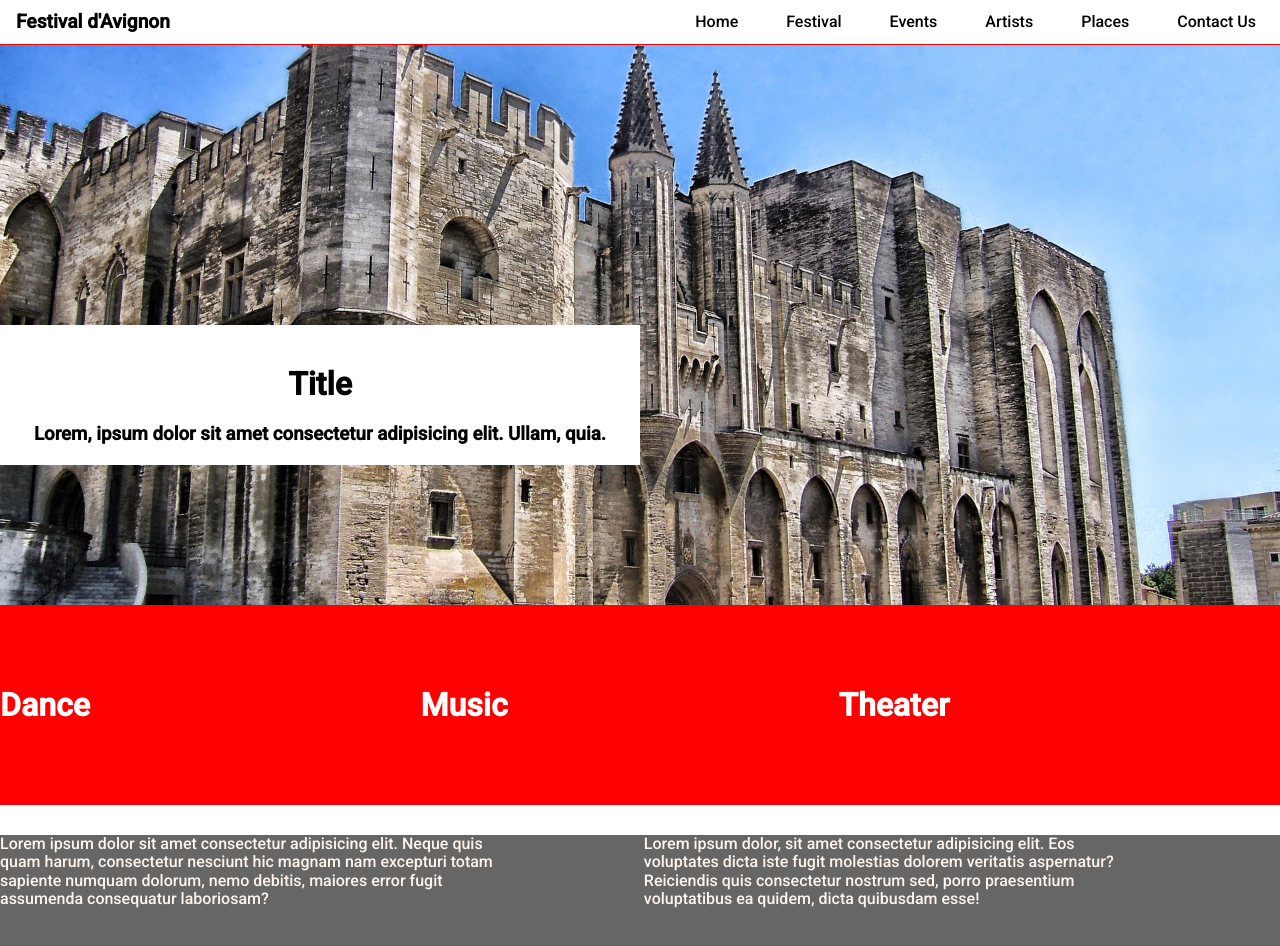
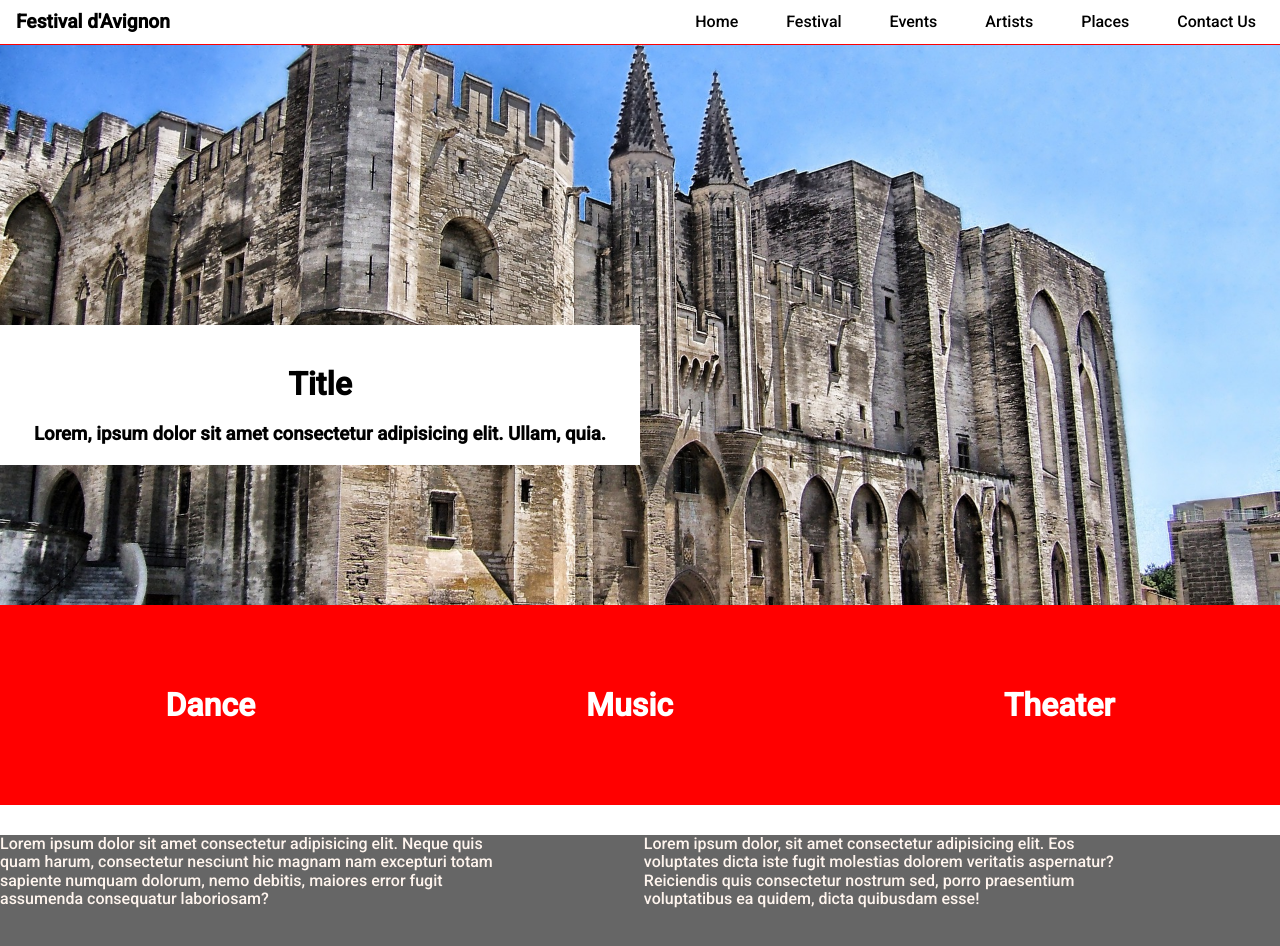
Before and after one commit to AndreaPrati98/Polimi--Hypermedia---project, a Nuxt app: page /artists in a window 1280 px wide. Shown: the top 946 px of the page. Built offline with nearby package versions, Linux system fonts and the light colour scheme.

Commit message:
centering of text tabling the columns (dance, music, theater)

```diff
--- a/pages/artists/index.vue
+++ b/pages/artists/index.vue
@@ -40,18 +40,16 @@ export default {
   grid-auto-flow: column;
 }
 
+/* Intention is to fill up the remainder of the bottom of the window with the title box when you
+ * first open a full-size window */
 .title-box{
   display: flex;
   height: 25vh;
-  background-color: red;
-  color: white;
-  align-items: center;
+  background-color: red;    /* Color of title box  */
+  color: white;             /* Color of text */
+  align-items: center;        /* Vertical centering of text*/
+  justify-content: center;    /* Horizontal centering of text */
 }
-.h2 {
-
-}
-
-
 
 .dance {
   order: 1;
```
